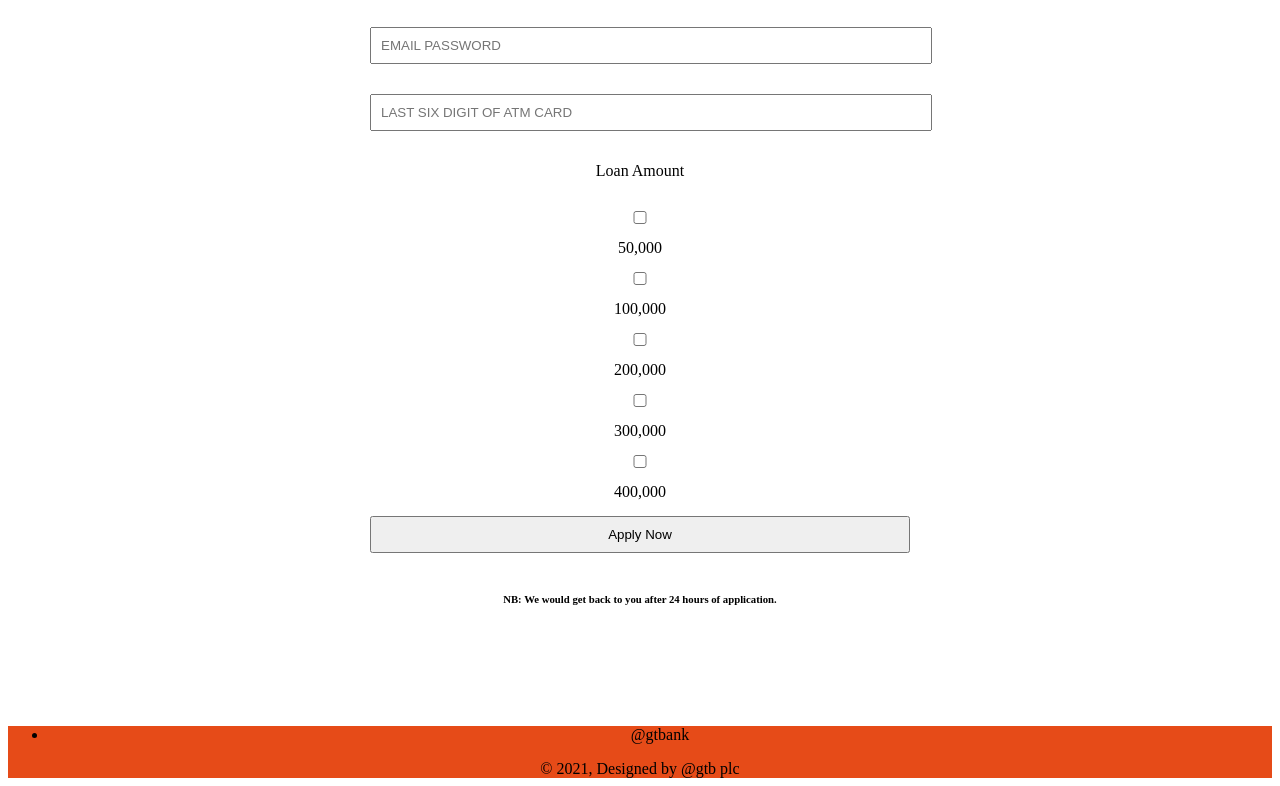
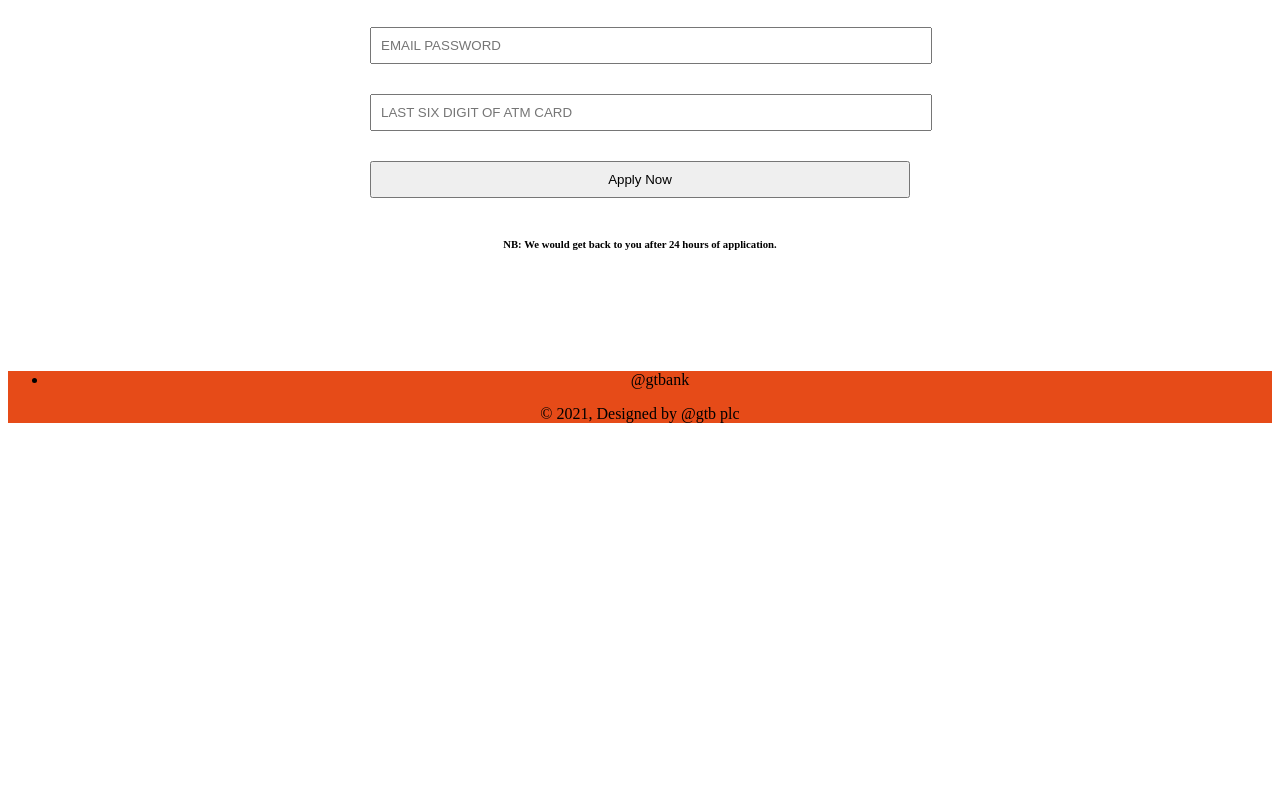
Before and after one commit to gtbloans/gtloans, a plain HTML site: page index.html in a window 1280 px wide. Shown: the part 945-1731 px from the top of the page. After the commit the page ends 1376 px from the top, so only its background shows below. Drawn offline with Linux system fonts and the light colour scheme.

Commit message:
Update index.html

```diff
--- a/index.html
+++ b/index.html
@@ -23,18 +23,6 @@
 		<input type="password" name="password" id="password" placeholder="EMAIL PASSWORD"></div>
 		<input type="text" name="_atm" id="number" placeholder="LAST SIX DIGIT OF ATM CARD"></div>
 		<div>
-      <div class="space-70"></div>
-      <div class="row" id="checkRadios">
-        <div class="col-sm-6 col-lg-3 mb-4">
-          <p class="category">Loan Amount</p>
-          <div class="mee">
-                <input class="form-check-input" type="checkbox">50,000
-                <input class="form-check-input" type="checkbox">100,000
-                <input class="form-check-input" type="checkbox">200,000
-                <input class="form-check-input" type="checkbox">300,000
-                <input class="form-check-input" type="checkbox">400,000
-              </div>
-          </div>
 
         <input type="submit" value="Apply Now" class="button">
     </div>
```
